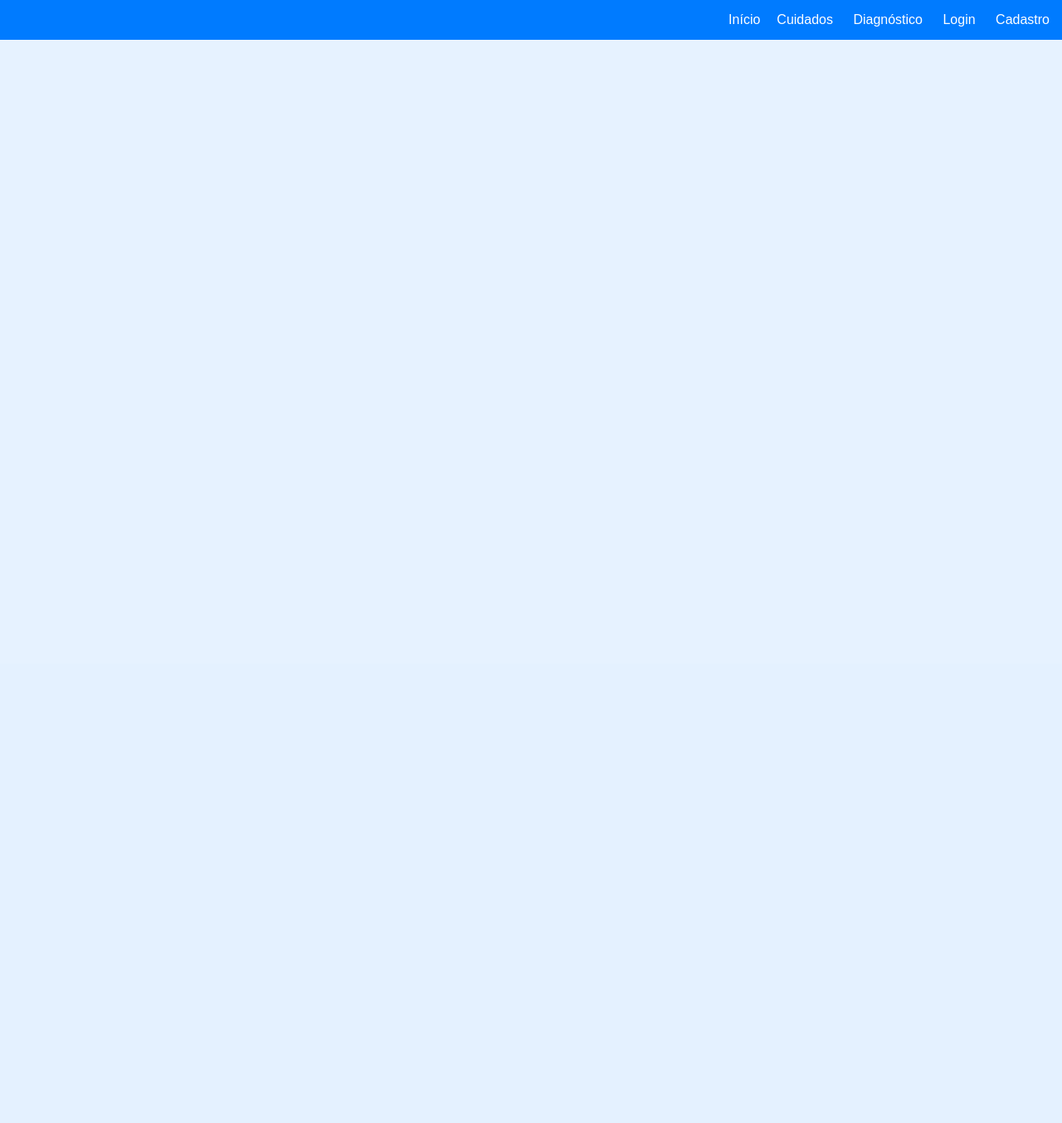
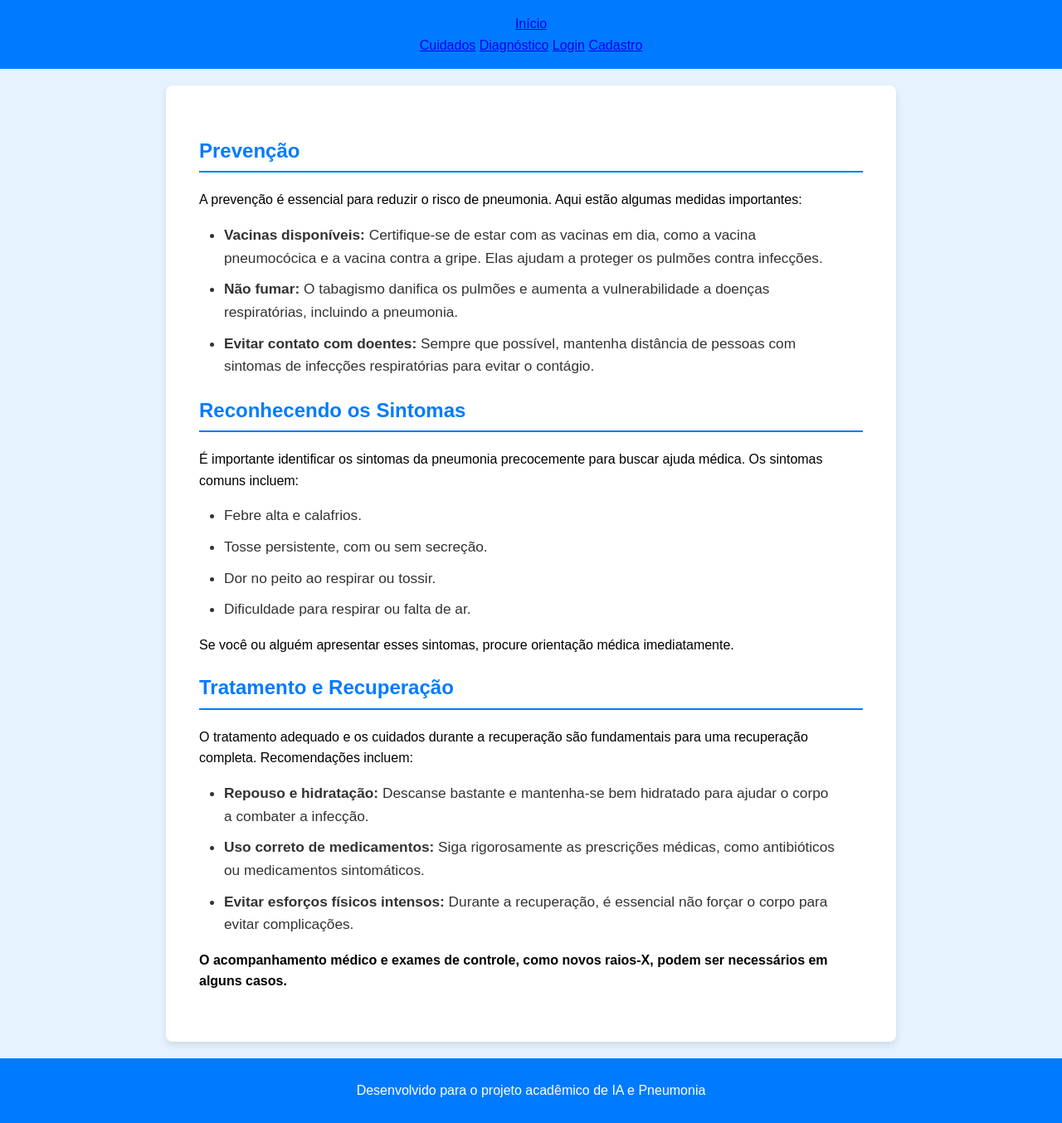
Before and after one commit to Lucas7Alves/projeto-IA, a Flask app: page /care in a window 1280 px wide. Shown: the whole page at 83% size. Before the commit the page ends 48 px from the top, so only its background shows below. Run offline with Flask 3, Linux system fonts and the light colour scheme.

Commit message:
Preenchimento no Inicio e nos cuidados

```diff
--- a/static/css/base.css
+++ /dev/null
@@ -1,55 +0,0 @@
-* {
-    margin: 0;
-    padding: 0;
-    box-sizing: border-box;
-}
-
-body {
-    font-family: Arial, sans-serif;
-    background-color: #e6f2ff;
-    display: flex;
-    flex-direction: column;
-    min-height: 100vh;
-    margin: 0;
-}
-
-.container {
-    width: 90%;
-    max-width: 500px;
-    padding: 30px;
-    border-radius: 10px;
-    text-align: center;
-    margin: auto;
-}
-
-.navbar {
-    background-color: #007bff;
-    padding: 15px;
-    display: flex;
-    justify-content: flex-end;
-    align-items: center;
-    position: fixed;
-    width: 100%;
-    top: 0;
-}
-
-.navbar a {
-    color: white;
-    margin-left: 20px;
-    text-decoration: none;
-    font-size: 1em;
-}
-
-.navbar a:hover {
-    color: #ffd700;
-}
-
-footer {
-    text-align: center;
-    padding: 15px;
-    position: fixed;
-    width: 100%;
-    bottom: 0;
-    background-color: #007bff;
-    color: white;
-}
--- a/static/css/care.css
+++ b/static/css/care.css
@@ -1,9 +1,35 @@
 /* Configurações específicas para a página de cuidados */
+
+body {
+    font-family: Arial, sans-serif;
+    line-height: 1.6;
+    margin: 0;
+    padding: 0;
+    background-color: #e6f2ff;
+}
+header {
+    background-color: #007bff;
+    color: white;
+    text-align: center;
+    padding: 1em 0;
+}
+
+footer {
+    text-align: center;
+    padding: 10px 0;
+    background-color: #007bff;
+    color: white;
+    margin-top: 20px;
+}
+@media (max-width: 600px) {
+    main {
+        padding: 15px;
+    }
+}
 .container {
     width: 90%;
     max-width: 500px;
     margin: 0 auto; /* Centraliza a container */
-    background: white;
     padding: 30px;
     border-radius: 10px;
     box-shadow: 0 4px 15px rgba(0, 0, 0, 0.2);
@@ -18,8 +44,8 @@ h1 {
 
 /* Lista de cuidados */
 ul {
-    list-style-type: none;
-    padding: 0;
+    font-size: 0.9em;
+    padding: 0 30px;
 }
 
 li {
@@ -27,3 +53,22 @@ li {
     font-size: 1.2em;
     color: #333;
 }
+
+
+main {
+    max-width: 800px;
+    margin: 20px auto;
+    padding: 40px;
+    box-shadow: 0 4px 8px rgba(0, 0, 0, 0.1);
+    border-radius: 8px;
+    background-color: white;
+}
+
+section {
+    margin-bottom: 20px;
+}
+section h2 {
+    color: #007bff;
+    border-bottom: 2px solid #007bff;
+    padding-bottom: 5px;
+}
--- a/templates/care.html
+++ b/templates/care.html
@@ -20,10 +20,39 @@
         </nav>
     </header>
     <main>
-        <section class="care-content">
-            <h2>Cuidados e Prevenção</h2>
-            <p>Informações e dicas sobre prevenção e cuidados no tratamento da pneumonia.</p>
+        <section>
+            <h2>Prevenção</h2>
+            <p>A prevenção é essencial para reduzir o risco de pneumonia. Aqui estão algumas medidas importantes:</p>
+            <ul>
+                <li><strong>Vacinas disponíveis:</strong> Certifique-se de estar com as vacinas em dia, como a vacina pneumocócica e a vacina contra a gripe. Elas ajudam a proteger os pulmões contra infecções.</li>
+                <li><strong>Não fumar:</strong> O tabagismo danifica os pulmões e aumenta a vulnerabilidade a doenças respiratórias, incluindo a pneumonia.</li>
+                <li><strong>Evitar contato com doentes:</strong> Sempre que possível, mantenha distância de pessoas com sintomas de infecções respiratórias para evitar o contágio.</li>
+            </ul>
+        </section>
+        <section>
+            <h2>Reconhecendo os Sintomas</h2>
+            <p>É importante identificar os sintomas da pneumonia precocemente para buscar ajuda médica. Os sintomas comuns incluem:</p>
+            <ul>
+                <li>Febre alta e calafrios.</li>
+                <li>Tosse persistente, com ou sem secreção.</li>
+                <li>Dor no peito ao respirar ou tossir.</li>
+                <li>Dificuldade para respirar ou falta de ar.</li>
+            </ul>
+            <p>Se você ou alguém apresentar esses sintomas, procure orientação médica imediatamente.</p>
+        </section>
+        <section>
+            <h2>Tratamento e Recuperação</h2>
+            <p>O tratamento adequado e os cuidados durante a recuperação são fundamentais para uma recuperação completa. Recomendações incluem:</p>
+            <ul>
+                <li><strong>Repouso e hidratação:</strong> Descanse bastante e mantenha-se bem hidratado para ajudar o corpo a combater a infecção.</li>
+                <li><strong>Uso correto de medicamentos:</strong> Siga rigorosamente as prescrições médicas, como antibióticos ou medicamentos sintomáticos.</li>
+                <li><strong>Evitar esforços físicos intensos:</strong> Durante a recuperação, é essencial não forçar o corpo para evitar complicações.</li>
+            </ul>
+            <p><Strong>O acompanhamento médico e exames de controle, como novos raios-X, podem ser necessários em alguns casos.</Strong></p>
         </section>
     </main>
+    <footer>
+        <p>Desenvolvido para o projeto acadêmico de IA e Pneumonia</p>
+    </footer>
 </body>
 </html>
```
Also changed, not shown: static/css/diagnostic.css (+18 -0 lines), static/css/index.css (deleted, +0 -33 lines), static/js/index.js (added, +19 -0 lines), templates/index.html (deleted, +0 -29 lines).
